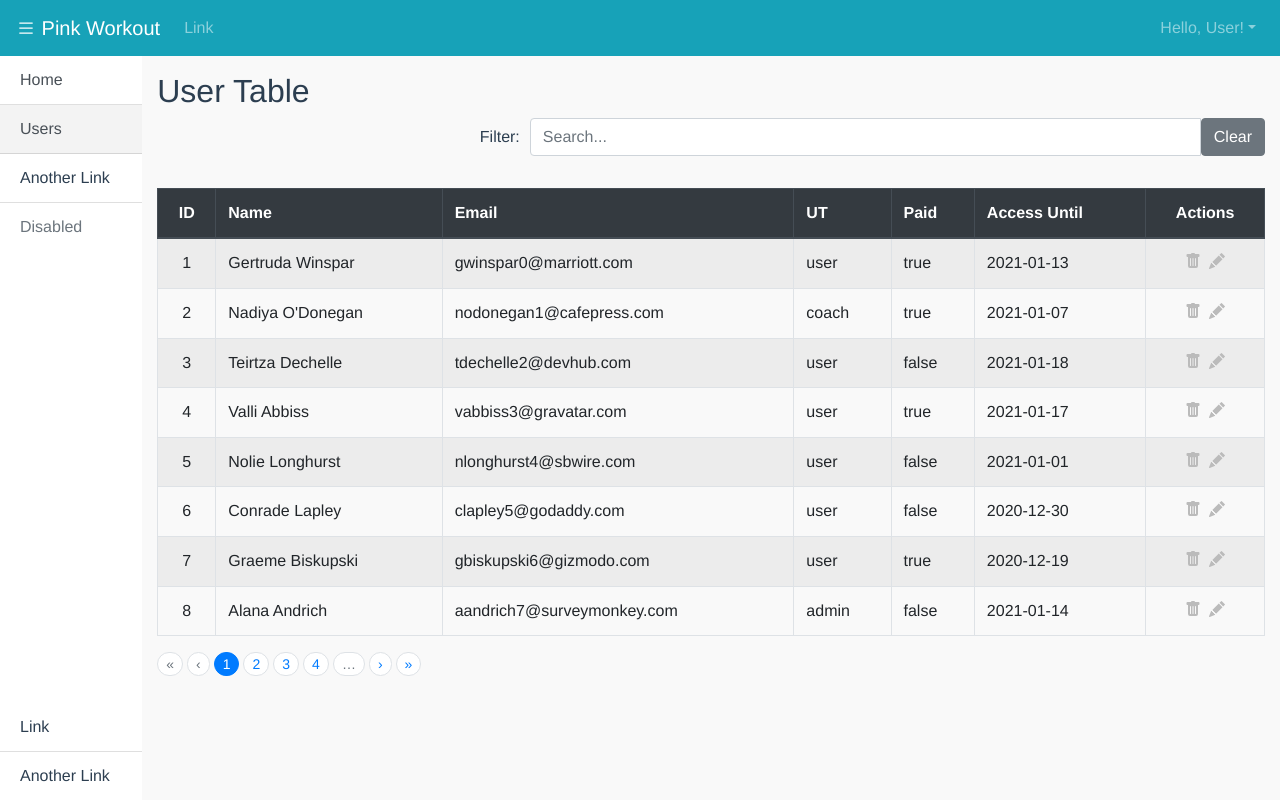
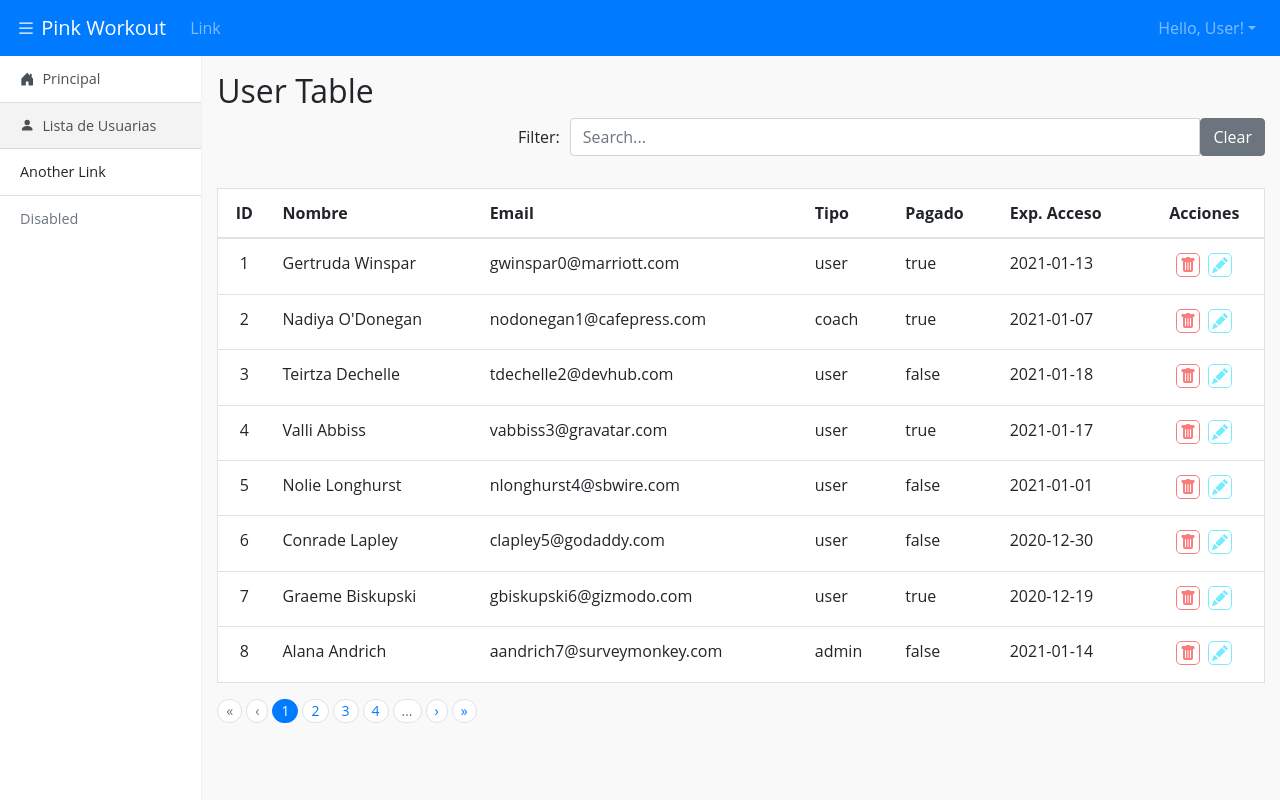
Before and after one commit to vicalbiter/pw-prot, a Vue app: page /users in a window 1280 px wide. Built offline with nearby package versions, Linux system fonts and the light colour scheme; data requests are answered from the project's data file.

Commit message:
Add styles to table buttons

```diff
--- a/src/App.vue
+++ b/src/App.vue
@@ -16,10 +16,7 @@ export default {
 
 <style>
 #app {
-  font-family: Avenir, Helvetica, Arial, sans-serif;
-  -webkit-font-smoothing: antialiased;
-  -moz-osx-font-smoothing: grayscale;
-  color: #2c3e50;
+  font-family: 'Open Sans', sans-serif;
 }
 
 #nav {
--- a/src/components/Navbar.vue
+++ b/src/components/Navbar.vue
@@ -3,7 +3,7 @@
   <div>
     <!-- Top Navbar Menu -->
     <div class="top-nav">
-      <b-navbar type="dark" variant="info">
+      <b-navbar type="dark" variant="primary">
         <b-navbar-brand href="#" @click="showDrawer = !showDrawer"><b-icon icon="list"></b-icon> Pink Workout</b-navbar-brand>
 
         <!-- Left aligned nav items -->
@@ -31,18 +31,24 @@
 
         <div class="side-nav-menu">
           <b-list-group flush>
-            <b-list-group-item :to="{ name: 'Home' }">Home</b-list-group-item>
-            <b-list-group-item :to="{ name: 'Users' }">Users</b-list-group-item>
+            <b-list-group-item :to="{ name: 'Home' }">
+              <b-icon icon="house-door-fill"></b-icon>
+              <span class="ml-2">Principal</span>
+              </b-list-group-item>
+            <b-list-group-item :to="{ name: 'Users' }">
+              <b-icon icon="person-fill"></b-icon>
+              <span class="ml-2">Lista de Usuarias</span>
+              </b-list-group-item>
             <b-list-group-item>Another Link</b-list-group-item>
             <b-list-group-item disabled>Disabled</b-list-group-item>
           </b-list-group>
         </div>
 
         <div class="side-nav-footer mt-auto">
-          <b-list-group class="list-group-flush">
+          <!-- <b-list-group class="list-group-flush">
             <b-list-group-item>Link</b-list-group-item>
             <b-list-group-item>Another Link</b-list-group-item>
-          </b-list-group>
+          </b-list-group> -->
         </div>
       </div>
 
@@ -77,10 +83,14 @@ body {
 /* Side Nav */
 .side-nav {
   height: calc(100vh - 56px);
-  width: 10rem;
-  margin-left: -10rem;
+  width: 15rem;
+  margin-left: -15rem;
   transition: margin .25s ease-in-out;
   background-color: #fff;
+  border-width: 0 1px 0 0;
+  border-style: solid;
+  border-color: rgba(0,0,0,.05);
+  font-size: 0.9rem;
 }
 
 .side-nav .logo {
@@ -89,7 +99,7 @@ body {
 }
 
 #side-drawer a.router-link-exact-active {
-  background-color:rgba(27,31,35,.05)
+  background-color:rgba(27,31,35,.05);
 }
 
 .showdrawer {
--- a/src/views/Users.vue
+++ b/src/views/Users.vue
@@ -16,11 +16,11 @@
 
       <b-row>
         <b-col>
-          <b-table responsive head-variant="dark" bordered striped hover :items="users" :fields="fields" :filter="filter" :per-page="perPage" :current-page="currentPage" @filtered="getFilteredResults" caption-top>
+          <b-table responsive outlined hover :items="users" :fields="fields" :filter="filter" :per-page="perPage" :current-page="currentPage" @filtered="getFilteredResults" caption-top class="user-table">
 
             <template v-slot:cell(actions)="data">
-              <b-icon icon="trash-fill" class="action-icons" @click="confirmDelete(data.item.id)"></b-icon>
-              <b-icon icon="pencil-fill" class="action-icons" @click="$router.push({ name: 'EditUser', params: { user_id: data.item.id } })"></b-icon>
+              <b-icon icon="trash-fill" class="action-icons icon-delete" @click="confirmDelete(data.item.id)"></b-icon>
+              <b-icon icon="pencil-fill" class="action-icons icon-edit" @click="$router.push({ name: 'EditUser', params: { user_id: data.item.id } })"></b-icon>
             </template>
 
             <template v-if="filter" #table-caption>{{ filteredResults }} result(s) found.</template>
@@ -54,13 +54,13 @@ export default {
       users: [],
       fields: [
         { key: 'id', label: 'ID', class: 'centered-cell'},
-        'name',
+        { key: 'name', label: 'Nombre'},
         'email',
-        { key: 'userType', label: 'UT'},
-        'paid',
+        { key: 'userType', label: 'Tipo'},
+        { key: 'paid', label: 'Pagado'},
         // { key: 'manual_access', label: 'MA'},
-        'accessUntil',
-        { key: 'actions', label: 'Actions', class: 'centered-cell'}],
+        { key: 'accessUntil', label: 'Exp. Acceso'},
+        { key: 'actions', label: 'Acciones', class: 'centered-cell'}],
       filter: '',
       perPage: 8,
       currentPage: 1,
@@ -113,11 +113,38 @@ export default {
   margin: 2px 4px;
   cursor: pointer;
   color: #bbb;
+  padding: 3px;
+  border: solid 1px #bbb;
+  border-radius: 5px;
+  font-size: 1.5em;
 }
-.action-icons:hover {
-  color: #777;
+
+.icon-delete {
+  border: solid 1px #f97d7d;
+  color: #f97d7d;
 }
+
+.icon-delete:hover {
+  border: solid 1px #f73434;
+  color: #f73434;
+}
+
+.icon-edit {
+  border: solid 1px #78ecff;
+  color: #78ecff;
+}
+
+.icon-edit:hover {
+  border: solid 1px #0eddff;
+  color: #0eddff;
+}
+
+
 .centered-cell {
   text-align: center;
 }
+
+.user-table {
+  background-color: white;
+}
 </style>
```
